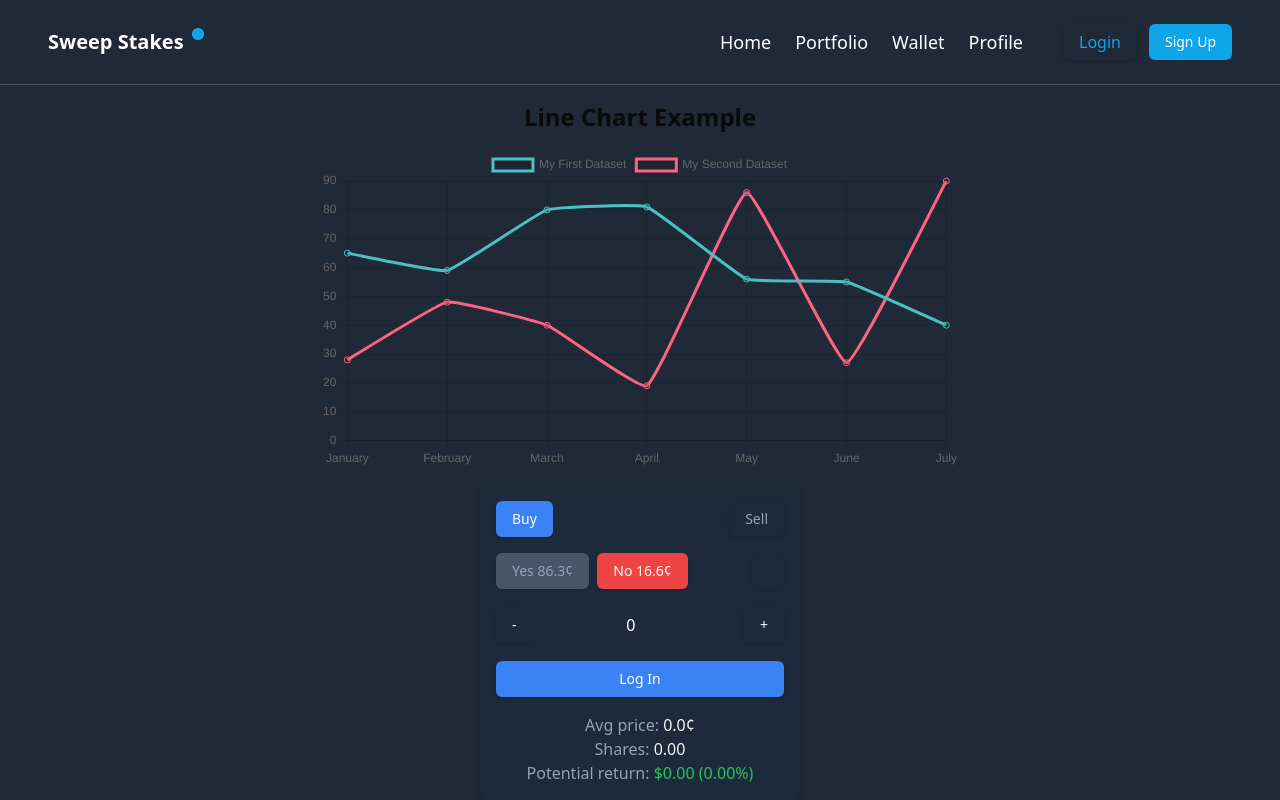
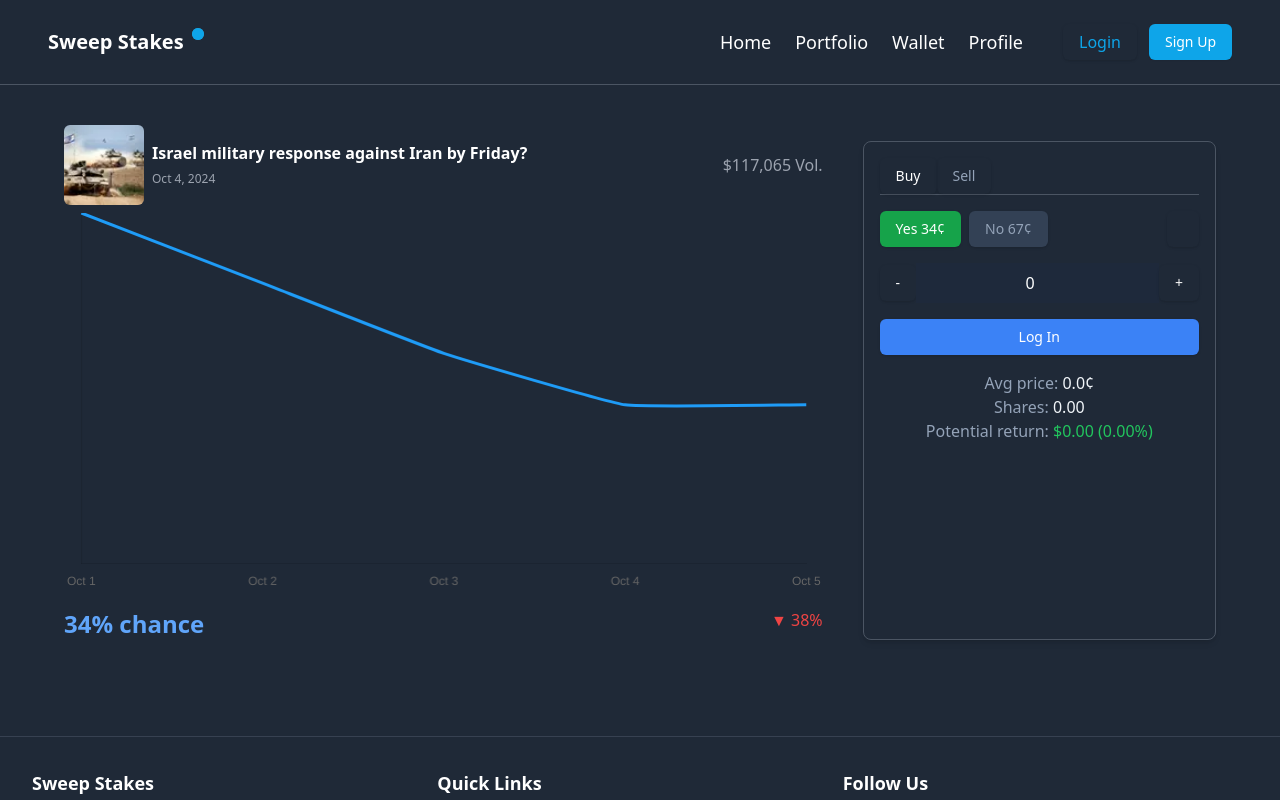
Before and after one commit to romanfarooq/sweepstakes-betting-website, a React (Vite) app: page /event in a window 1280 px wide. Shown: the top 800 px of the page. Built offline with nearby package versions, Linux system fonts and the light colour scheme.

Commit message:
did some changes in event page

```diff
--- a/src/pages/Event.jsx
+++ b/src/pages/Event.jsx
@@ -1,28 +1,108 @@
 import { Button } from "@/components/ui/button";
 import { useState } from "react";
-import LineChart from "@/components/LineChart";
+import { Line } from "react-chartjs-2";
+import {
+  Chart as ChartJS,
+  CategoryScale,
+  LinearScale,
+  PointElement,
+  LineElement,
+  Tooltip,
+} from "chart.js";
+
+ChartJS.register(
+  CategoryScale,
+  LinearScale,
+  PointElement,
+  LineElement,
+  Tooltip,
+);
 
 export default function Event() {
   const [amount, setAmount] = useState(0);
 
+  const data = {
+    labels: ["Oct 1", "Oct 2", "Oct 3", "Oct 4", "Oct 5"],
+    datasets: [
+      {
+        data: [75, 60, 45, 34, 34], // Updated values to reflect the example
+        fill: false,
+        borderColor: "#1f9cf7", // Matching the chart line color
+        tension: 0.1,
+      },
+    ],
+  };
+
+  const options = {
+    responsive: true,
+    plugins: {
+      tooltip: {
+        mode: "index",
+        intersect: false,
+      },
+    },
+    scales: {
+      y: {
+        beginAtZero: true,
+        max: 75,
+        grid: { display: false },
+        ticks: { display: false },
+      },
+      x: {
+        grid: { display: false },
+      },
+    },
+    elements: {
+      point: { radius: 0 }, // Hides points on the line chart
+    },
+  };
+
   return (
-    <>
-      <LineChart />
-      <div className="mx-auto max-w-xs rounded-lg bg-slate-800 p-4 text-white shadow-md">
+    <div className="container flex px-10 md:px-16 py-10">
+      {/* Main Event Card */}
+      <div className="w-[70%] text-white">
+        <div className="mb-2 flex items-center justify-between">
+          <div className="flex items-center">
+            <img
+              src="/src/assets/will-israel-enter-lebanon.webp"
+              alt="Event Image"
+              className="mr-2 h-20 w-20 rounded-md object-cover"
+            />
+            <div>
+              <p className="text-base font-semibold">
+                Israel military response against Iran by Friday?
+              </p>
+              <span className="text-xs text-gray-400">Oct 4, 2024</span>
+            </div>
+          </div>
+          <div className="text-gray-400">$117,065 Vol.</div>
+        </div>
+
+        {/* Chart */}
+        <Line data={data} options={options} />
+
+        <div className="mt-4 flex justify-between text-blue-400">
+          <span className="text-2xl font-semibold">34% chance</span>
+          <span className="text-red-500">▼ 38%</span>
+        </div>
+      </div>
+
+      {/* Buy / Sell Card */}
+      <div className="ml-10 mt-4 rounded-lg border border-gray-600 p-4 text-white shadow-md">
         {/* Buy / Sell tabs */}
-        <div className="mb-4 flex items-center justify-between">
-          <Button className="rounded-l-md bg-blue-500 text-white">Buy</Button>
+        <div className="mb-4 flex items-center justify-start border-b border-gray-600">
+          <Button className="rounded-l-md text-white">Buy</Button>
           <Button className="text-slate-400">Sell</Button>
         </div>
 
         {/* Outcome Section */}
         <div className="mb-4 flex items-center justify-between">
           <div className="flex gap-2">
-            <Button className="bg-slate-600 px-4 py-2 text-slate-400">
-              Yes 86.3¢
+            <Button className="bg-green-600 px-4 py-2 text-white">
+              Yes 34¢
             </Button>
-            <Button className="bg-red-500 px-4 py-2 text-white">
-              No 16.6¢
+            <Button className="bg-slate-700 px-4 py-2 text-slate-400">
+              No 67¢
             </Button>
           </div>
           <Button className="text-slate-400">
@@ -37,7 +117,7 @@ export default function Event() {
             type="number"
             value={amount}
             onChange={(e) => setAmount(Number(e.target.value))}
-            className="w-full bg-slate-800 px-4 py-2 text-center"
+            className="w-full bg-slate-800 px-4 py-2 text-center text-white"
           />
           <Button onClick={() => setAmount(amount + 1)}>+</Button>
         </div>
@@ -61,6 +141,6 @@ export default function Event() {
           </p>
         </div>
       </div>
-    </>
+    </div>
   );
 }
--- a/src/pages/Home.jsx
+++ b/src/pages/Home.jsx
@@ -27,7 +27,7 @@ export default function Home() {
                     className="text-base font-semibold leading-tight text-white hover:cursor-pointer hover:underline"
                     onClick={() => navigate("/event")}
                   >
-                    Will Israel invade Lebanon?
+                    Israel military response against Iran by Friday?
                   </CardTitle>
                 </div>
                 <HalfDoughnutChart percentage={88} />
```
